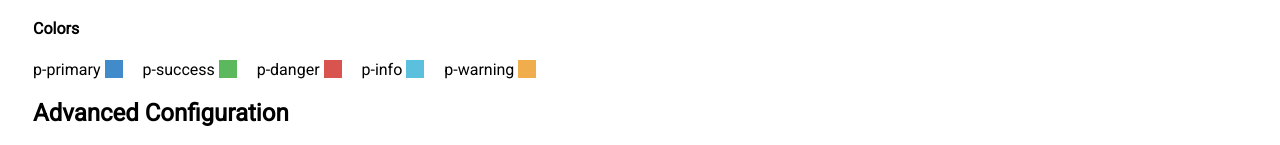
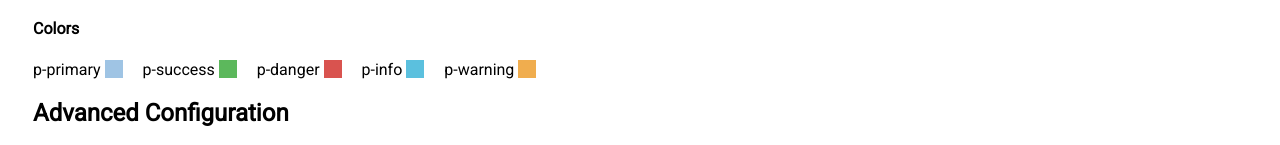
Before and after one commit to rafaelblink/angular-custom-checkbox, an Angular app: page / in a window 1280 px wide. Shown: the part 486-631 px from the top of the page. Built offline with nearby package versions, Linux system fonts and the light colour scheme.

Commit message:
Small 'disabled' feature

```diff
--- a/src/app/app.component.html
+++ b/src/app/app.component.html
@@ -22,7 +22,7 @@ export class AppExampleComponent implements OnInit  {
 
   <h4>Colors</h4>
   p-primary
-  <ngx-checkbox [configuration]="configurationPrimary" [(ngModel)]="isSelected" name="isSelected"></ngx-checkbox>
+  <ngx-checkbox [configuration]="configurationPrimary" [disabled]="true" [(ngModel)]="isSelected" name="isSelected"></ngx-checkbox>
   p-success
   <ngx-checkbox [configuration]="configurationSuccess" [(ngModel)]="isSelected" name="isSelected"></ngx-checkbox>
   p-danger
--- a/src/app/custom-checkbox/custom-checkbox.component.html
+++ b/src/app/custom-checkbox/custom-checkbox.component.html
@@ -1,5 +1,5 @@
 <div (click)="toggleCheckbox()" [class]="styleCheckBox">
-  <input [value]="isSelected" type="checkbox" [checked]="isSelected" />
+  <input [value]="isSelected" type="checkbox" [checked]="isSelected" [disabled]="disabled" />
   <div [class]="styleColor">
     <i [class]="styleIcon" [style.background]="configuration.colorHex" [style.color]="configuration.colorInside"></i>
     <label></label>
--- a/src/app/custom-checkbox/custom-checkbox.component.ts
+++ b/src/app/custom-checkbox/custom-checkbox.component.ts
@@ -49,11 +49,12 @@ export class CustomCheckboxComponent implements OnInit, ControlValueAccessor {
   // @Input() colorHex ? : string;
   // @Input() colorInside ? : string;
   @Input() configuration: CustomCheckBoxModel;
+  @Input() disabled: boolean = false;
 
   isSelected: boolean;
   styleCheckBox: String;
   styleColor: String;
-  styleIcon: String;
+  styleIcon: String;z
   constructor() {}
 
   ngOnInit() {
@@ -78,6 +79,7 @@ export class CustomCheckboxComponent implements OnInit, ControlValueAccessor {
   ngAfterViewInit() {}
 
   toggleCheckbox() {
+    if (this.disabled) return;
     this.isSelected = !this.isSelected;
     this._onChange(this.isSelected);
   }
```
